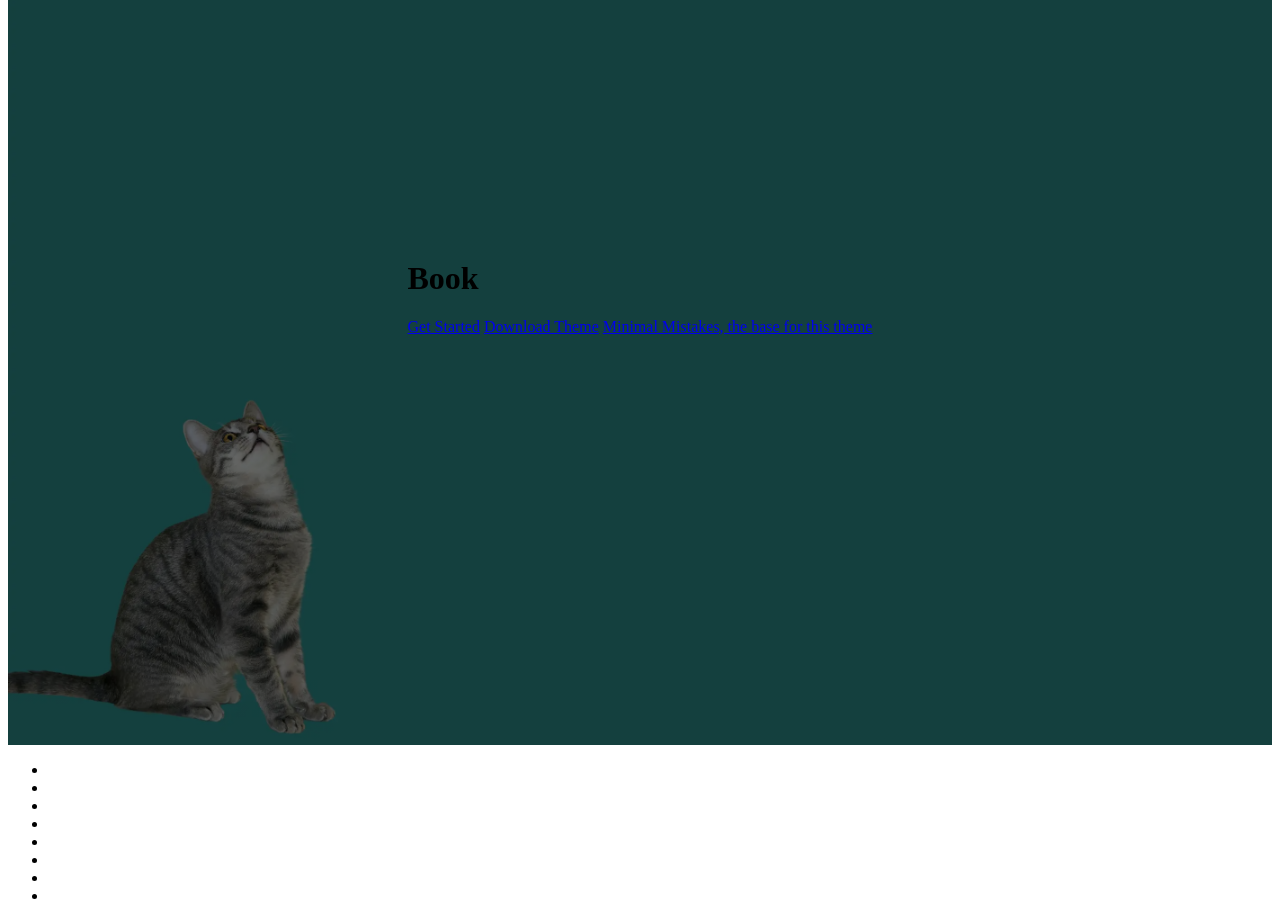
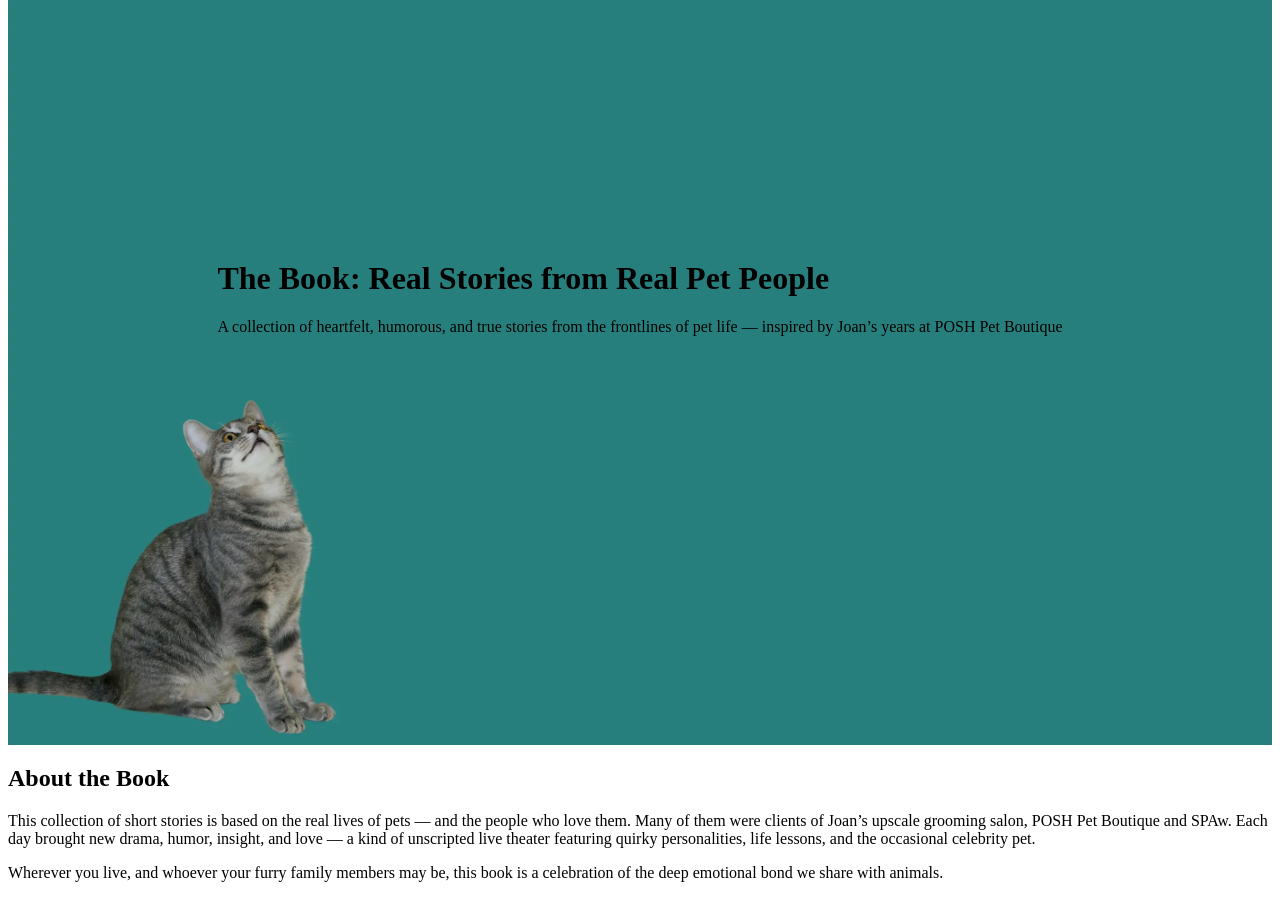
Before and after one commit to perstarke-webdev/puppps-by-joan, a Jekyll site: the page built from _pages/book.html, in a window 1280 px wide and 900 px high, scrolled down 1671 px. Built offline with Jekyll 4.4.1, drawn with Linux system fonts in a browser that asks for light colours; cached includes are drawn as plain includes; some of the changed text lies outside the part shown.

Commit message:
fill book

```diff
--- a/_pages/book.html
+++ b/_pages/book.html
@@ -1,5 +1,5 @@
 ---
-title: "Book"
+title: "The Book: Real Stories from Real Pet People"
 
 layout: page
 
@@ -7,20 +7,41 @@
 
 header:
     overlay_image: /assets/images/header.webp
-    overlay_filter: rgba(0, 0, 0, 0.6)
+    overlay_filter: rgba(0, 0, 0, 0.2)
 
-    actions:
-        - label: "Get Started"
-          url: https://github.com/perstarke-webdev/oneflow-jekyll-theme?tab=readme-ov-file#oneflow-jekyll-theme
-          blank: true
-        - label: "Download Theme"
-          url: /theme-download/oneflow-jekyll-theme.zip/
-          blank: false
-        - label: "Minimal Mistakes, the base for this theme"
-          url: https://github.com/mmistakes/minimal-mistakes
-          blank: true
-
-
-excerpt: ""
+excerpt: "A collection of heartfelt, humorous, and true stories from the frontlines of pet life — inspired by Joan’s years at POSH Pet Boutique"
 
 ---
+
+<h2>About the Book</h2>
+
+<p>
+    This collection of short stories is based on the real lives of pets — and the people who love them.
+    Many of them were clients of Joan’s upscale grooming salon, POSH Pet Boutique and SPAw.
+    Each day brought new drama, humor, insight, and love — a kind of unscripted live theater featuring
+    quirky personalities, life lessons, and the occasional celebrity pet.
+</p>
+
+<p>
+    Wherever you live, and whoever your furry family members may be, this book is a celebration of the deep emotional bond we share with animals.
+</p>
+
+<h2>From the Foreword</h2>
+
+<p>
+    The universal spirit of pet ownership transcends political, religious, racial, and geographic differences.
+    Pet people are united by love — and able to express it freely, without judgment.
+    This book is a tribute to that bond — and to the pets and people who live it, every day.
+</p>
+
+<br>
+<div class="box box--info">
+    <b style="font-size: 130%;">📅 Book Launch Event</b><br><br>
+    <p><strong>October 4, 2025</strong> — in celebration of World Animal Day</p>
+    <p>Additional dates and signing locations will be announced soon.</p>
+</div>
+<br>
+
+<p>
+    The book will be available for purchase soon. For now, we invite you to explore the stories behind the project and stay tuned for updates.
+</p>
```
Also changed, not shown: _pages/podcast.html (line endings or trailing spaces).
